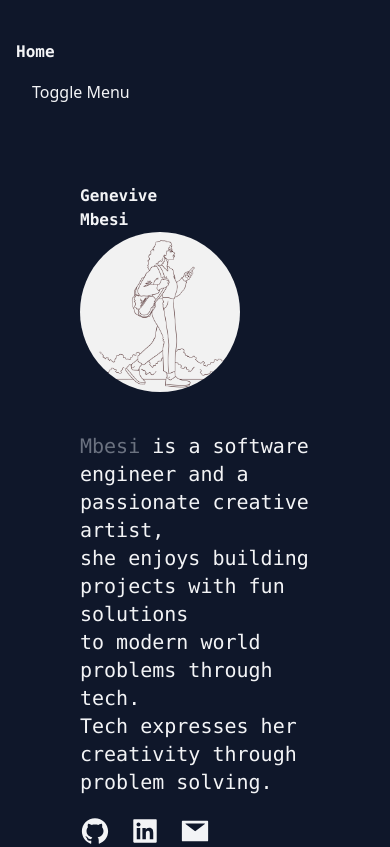
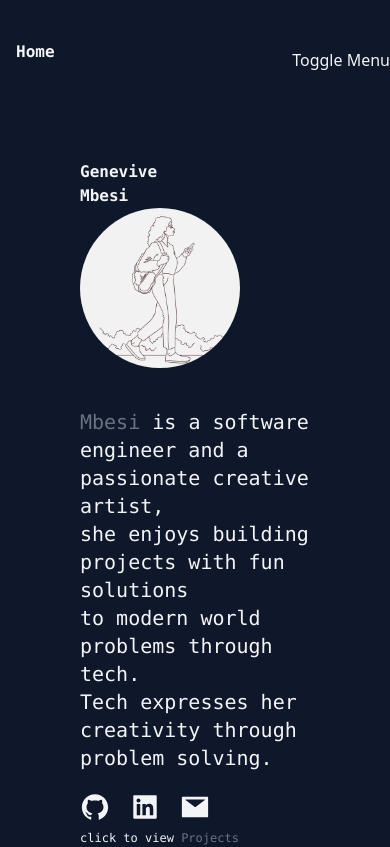
Before and after one commit to Genevive-Mbesi/Portfolio, a React (Create React App) app in the folder portfolio/: page / in a window 390 px wide. Shown: the top 847 px of the page. Built offline with nearby package versions, Linux system fonts and the light colour scheme.

Commit message:
nav response

```diff
--- a/portfolio/src/components/navbar.jsx
+++ b/portfolio/src/components/navbar.jsx
@@ -15,6 +15,10 @@ export default function Navbar() {
           <h1 className="text-s font-semibold font-mono mb-4 lg:mb-0">
             <Link to="/">Home</Link>
           </h1>
+          <div className="lg:hidden ml-auto">
+            {/* Button to toggle the menu on small screens */}
+            <button onClick={toggleMenu}>Toggle Menu</button>
+          </div>
         </div>
         <ul
           className={`${
@@ -31,10 +35,6 @@ export default function Navbar() {
             <Link to="/associations">Tags</Link>
           </li>
         </ul>
-        <div className="lg:hidden ml-4">
-          {/* Button to toggle the menu on small screens */}
-          <button onClick={toggleMenu}>Toggle Menu</button>
-        </div>
       </nav>
     </div>
   );
```
